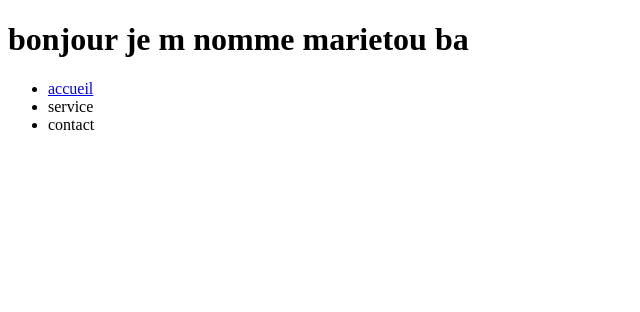
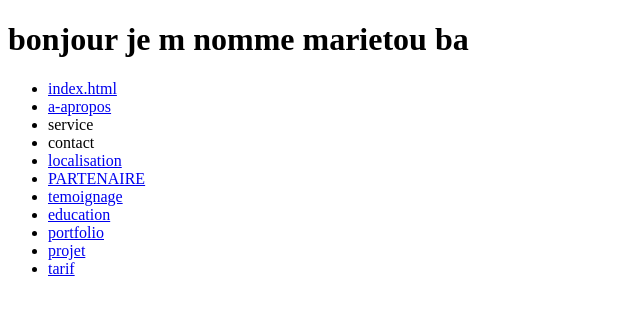
Before and after one commit to guelewar/teamRetard, a plain HTML site: page pages/a-apropos.html in a window 1280 px wide. Shown: the whole page, without its empty margins (0-640 px from the left). Drawn offline with Linux system fonts and the light colour scheme.

Commit message:
a-apropos.html

```diff
--- a/pages/a-apropos.html
+++ b/pages/a-apropos.html
@@ -8,9 +8,17 @@
 <body>
    <h1>bonjour je m nomme marietou ba</h1>
    <ul>
-    <li><a href="#">accueil</a></li>
-    <li><a href="#"></a>service</li>
-    <li><a href="#"></a>contact</li>
+    <li><a href="../index.html">index.html</a></li>
+   <li><a href="../pages/a-apropos.html">a-apropos</a></li>
+    <li><a href="../pages/service.html"></a>service</li>
+    <li><a href="../pages/contact.html"></a>contact</li>
+    <li><a href="../pages/localisation.html">localisation</a></li>
+    <li><a href="../pages/PARTENAIRE.HTML">PARTENAIRE</a></li>
+    <li><a href="../pages/temoignage.html">temoignage</a></li>
+    <li><a href="../pages/education.html">education</a></li>
+    <li><a href="../pages/portfolio.html">portfolio</a></li>
+    <li><a href="../pages/projet.html">projet</a></li>
+    <li><a href="../pages/tarif.html">tarif</a></li>
    </ul>
 </body>
 </html>
```
